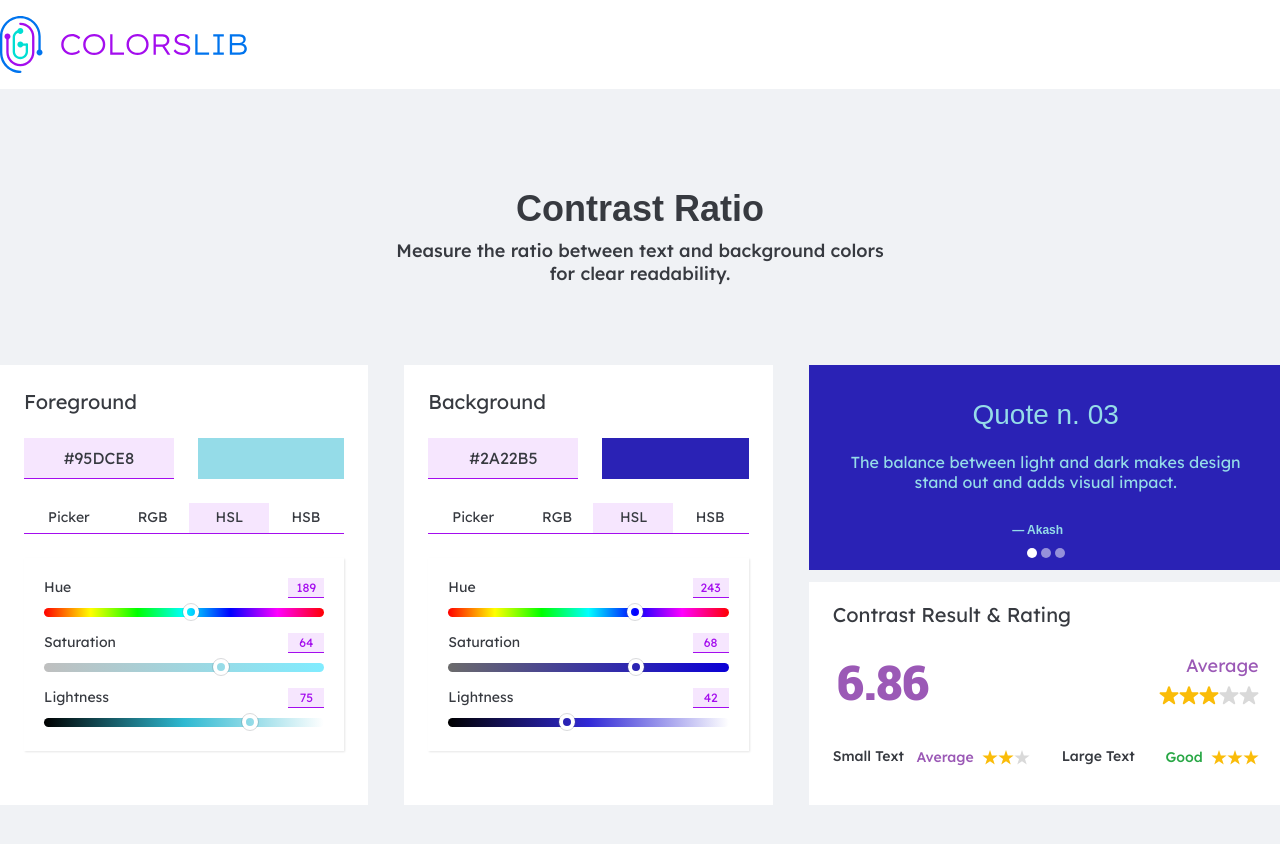
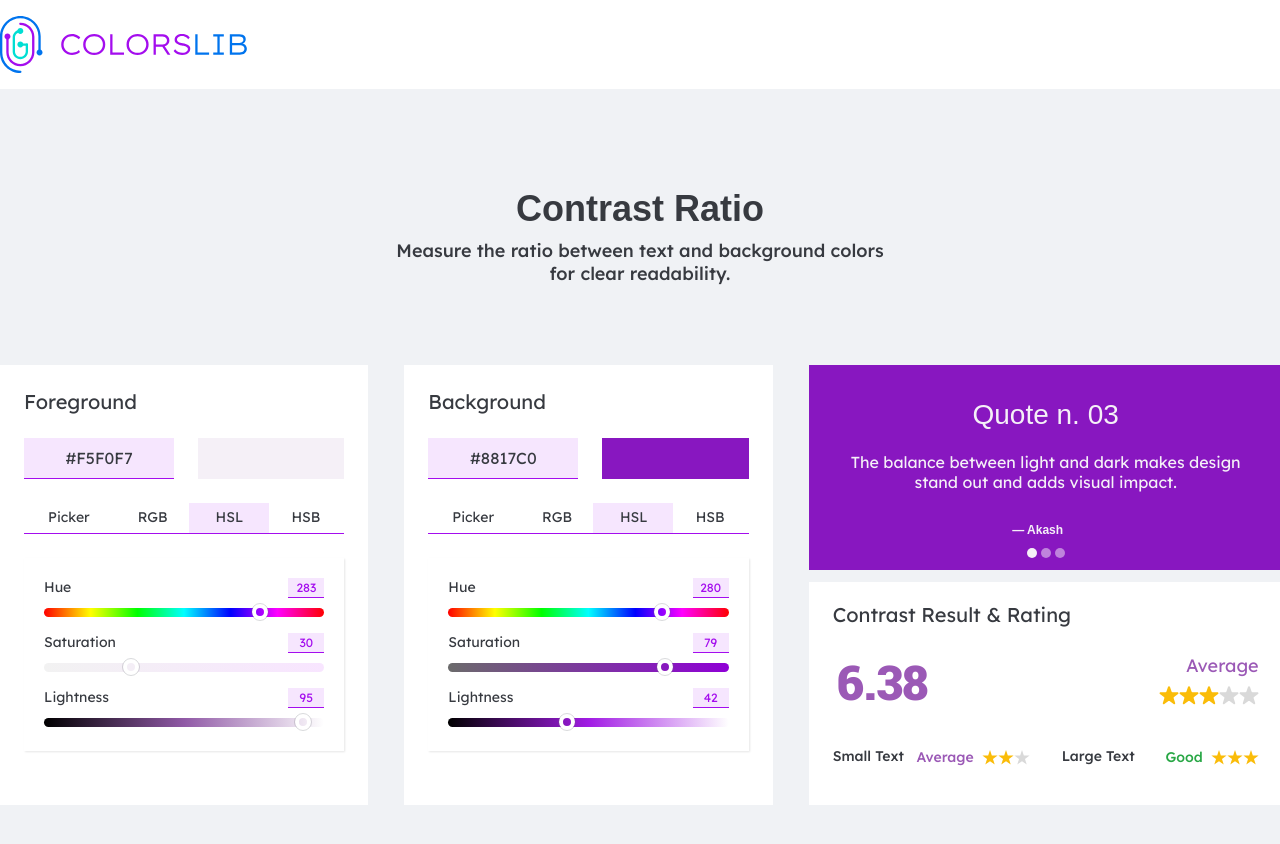
Before and after one commit to akashrahman-me/colors-lib, a Next.js app: page / in a window 1280 px wide. Shown: the top 844 px of the page. Built offline with nearby package versions, Linux system fonts and the light colour scheme; a web font is replaced by a local one.

Commit message:
completed everything.

```diff
--- a/src/app/page.tsx
+++ b/src/app/page.tsx
@@ -8,8 +8,8 @@ import { contrastRatio } from "@/utilities/colorize";
 function Home() {
    // console.log("Home");
 
-   const [foreground, setForeground] = useState("#95dce8");
-   const [background, setBackground] = useState("#2a22b5");
+   const [foreground, setForeground] = useState("#f5f0f7");
+   const [background, setBackground] = useState("#8817C0");
 
    return (
       <div>
--- a/src/components/globals/Quotes.tsx
+++ b/src/components/globals/Quotes.tsx
@@ -87,7 +87,7 @@ function Quotes({ background, foreground }: QuotesProps) {
 
    return (
       <div
-         className="bg-primary-700"
+         className="bg-primary-700 min-h-[205px]"
          style={{ background: background, color: foreground }}
       >
          <Slider className="quotes-slider" {...sliderSettings}>
@@ -103,6 +103,13 @@ function Quotes({ background, foreground }: QuotesProps) {
                </blockquote>
             ))}
          </Slider>
+         <style jsx global>
+            {`
+               .slick-dots li button:after {
+                  background-color: ${foreground} !important;
+               }
+            `}
+         </style>
       </div>
    );
 }
--- a/src/styles/main.css
+++ b/src/styles/main.css
@@ -112,10 +112,8 @@ input[type="range"]::-ms-thumb {
 }
 
 /* Color picker */
-
 .sketch-manner {
    width: 100% !important;
-   aspect-ratio: 1 / 1;
    padding: 0 !important;
    box-shadow: none !important;
    border: none !important;
@@ -139,7 +137,6 @@ input[type="range"]::-ms-thumb {
    appearance: none;
    outline: 1px solid rgba(104, 109, 118, 0.25);
 }
-
 .sketch-manner .flexbox-fix {
    display: none !important;
 }
@@ -147,3 +144,13 @@ input[type="range"]::-ms-thumb {
    width: 8px !important;
    height: 8px !important;
 }
+
+/* .sketch-manner */
+.sketch-manner {
+   aspect-ratio: 3/1;
+}
+.sketch-manner > div:first-child {
+   padding-bottom: 0 !important;
+   height: 94px;
+   width: 100% !important;
+}
```
